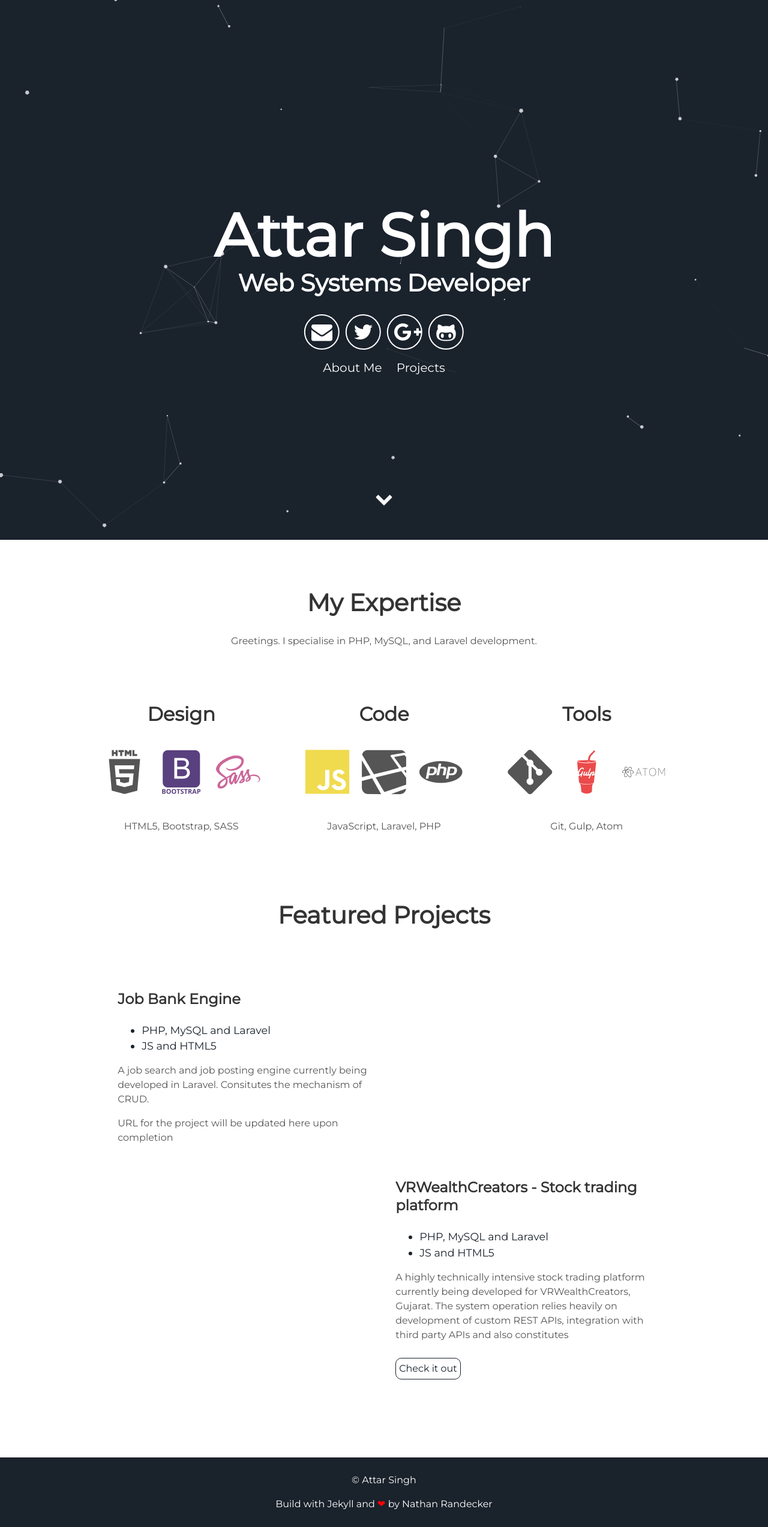
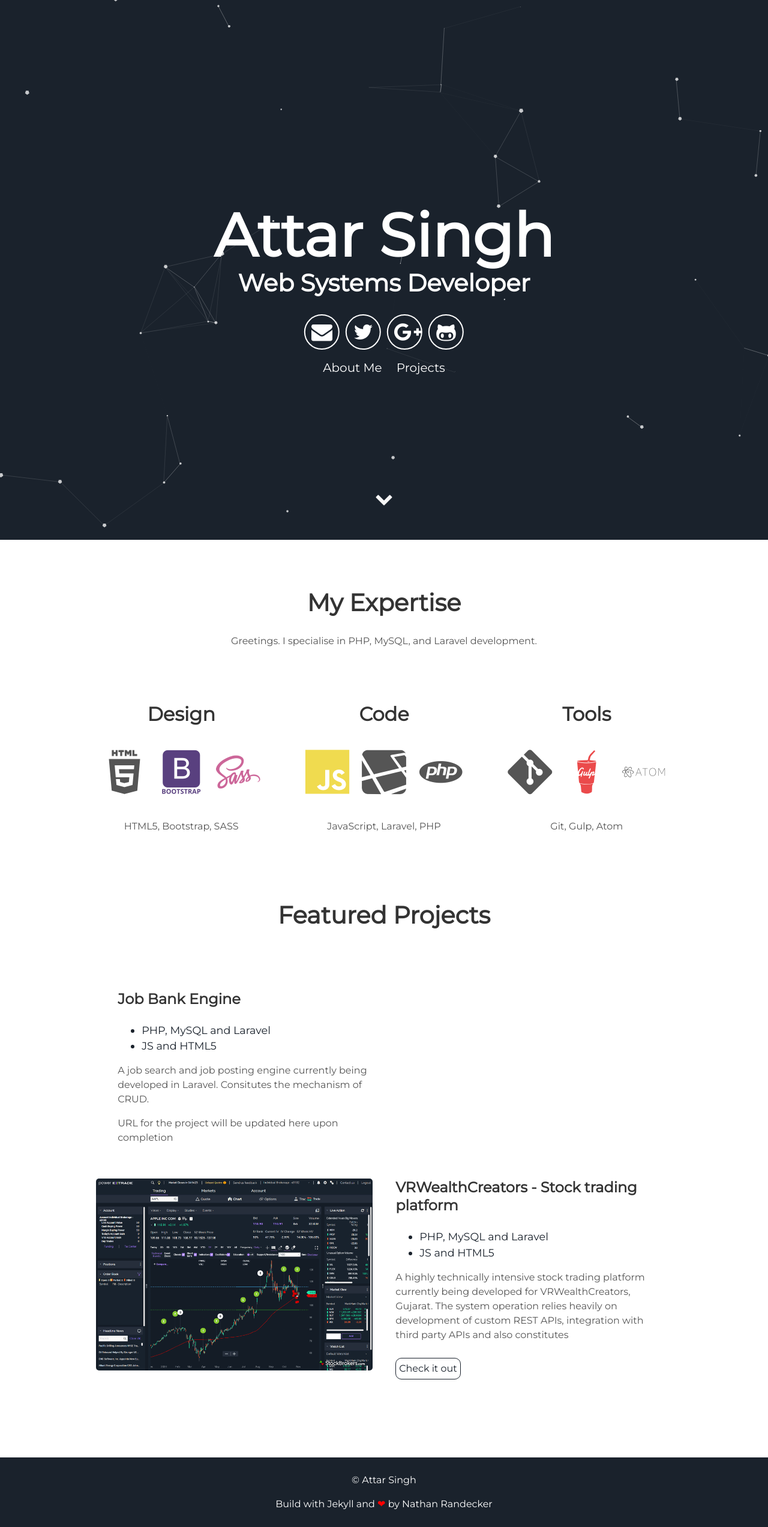
Before and after one commit to attarsinghgill/attarsinghgill.github.io, a Jekyll site: the page built from index.html, in a window 1280 px wide. Shown: the whole page at 60% size. Built offline with Jekyll 4.4.1, drawn with Linux system fonts in a browser that asks for light colours.

Commit message:
Update projects.html

```diff
--- a/_includes/projects.html
+++ b/_includes/projects.html
@@ -18,7 +18,7 @@
 </div>
 <div class="user-projects">
   <div class="images-left">
-
+   <img alt="mountains" src="{{ "/assets/img/Power-E-TRADE-platform-overview.png" | prepend: site.baseurl }}" />
   </div>
   <div class="contents-right">
     <h3> VRWealthCreators - Stock trading platform </h3>
```
